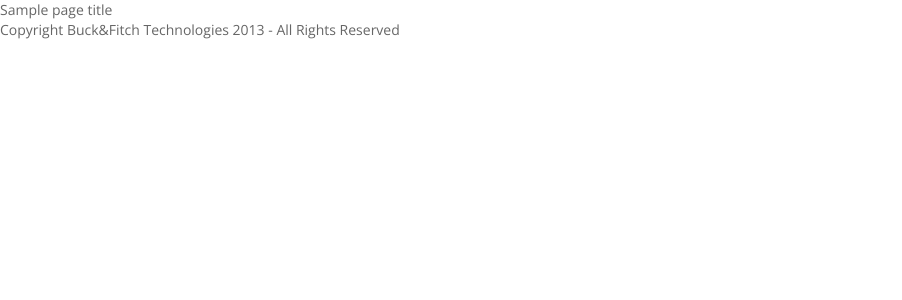
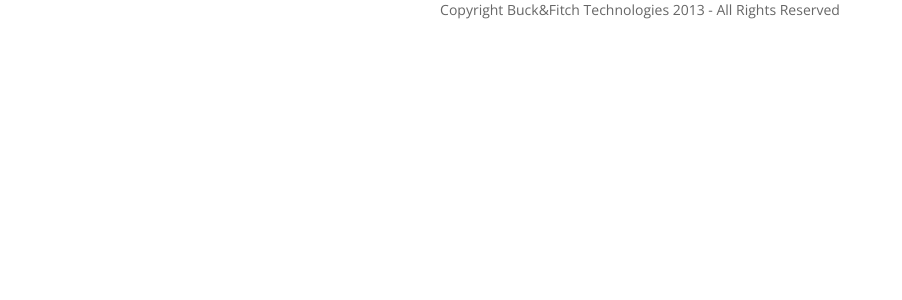
Before and after one commit to diamondap/emserver, a Django app: template em/templates/shared/tablepage.html in a window 1280 px wide. Shown: the top 300 px of the page, without its empty margins (0-902 px from the left). Run offline with Django 3.2, Linux system fonts and the light colour scheme; the template is opened without the code that fills it: most values are stand-ins (such as "Sample title", 1, 10 or a date in 2020); some libraries are stand-ins or nearby versions.

Commit message:
More foundational work for CRUD

```diff
--- /dev/null
+++ b/em/static/css/em.css
@@ -0,0 +1,8 @@
+#content, #footer {
+   margin-left: auto;
+   margin-right: auto;
+   width: 95%;
+}
+#footer {
+   text-align: center;
+}
--- a/em/templates/shared/layout.html
+++ b/em/templates/shared/layout.html
@@ -5,7 +5,7 @@
     <script src="{{ STATIC_URL }}js/em.js"></script>
     <link rel="stylesheet" href="{{ STATIC_URL }}css/bootstrap.min.css">
     <link rel="stylesheet" href="{{ STATIC_URL }}css/em.css">
-    {% block title %}Evil Mommy{% endblock %}
+    <title>Evil Mommy {% block title %}{{ page_title }}{% endblock %}</title>
   </head>
   <body>
 
--- a/em/templates/shared/table.html
+++ b/em/templates/shared/table.html
@@ -34,7 +34,8 @@
   {% endif %}
   <div class="clear"></div>
 
-  <table cellspacing="0" summary="{{ table_summary }}">
+  <table cellspacing="0" summary="{{ table_summary }}"
+         class="table table-striped table-bordered table-hover">
     <thead>
           <tr>
               <td>Details</td>
--- a/em/templates/shared/tablepage.html
+++ b/em/templates/shared/tablepage.html
@@ -1,6 +1,4 @@
 {% extends "shared/layout.html" %}
-
-{% block title %}{{ page_title }}{% endblock %}
 
 {% block content %}
   <div class="table-container">
```
Also changed, not shown: em/views/web/router.py (+33 -6 lines).
